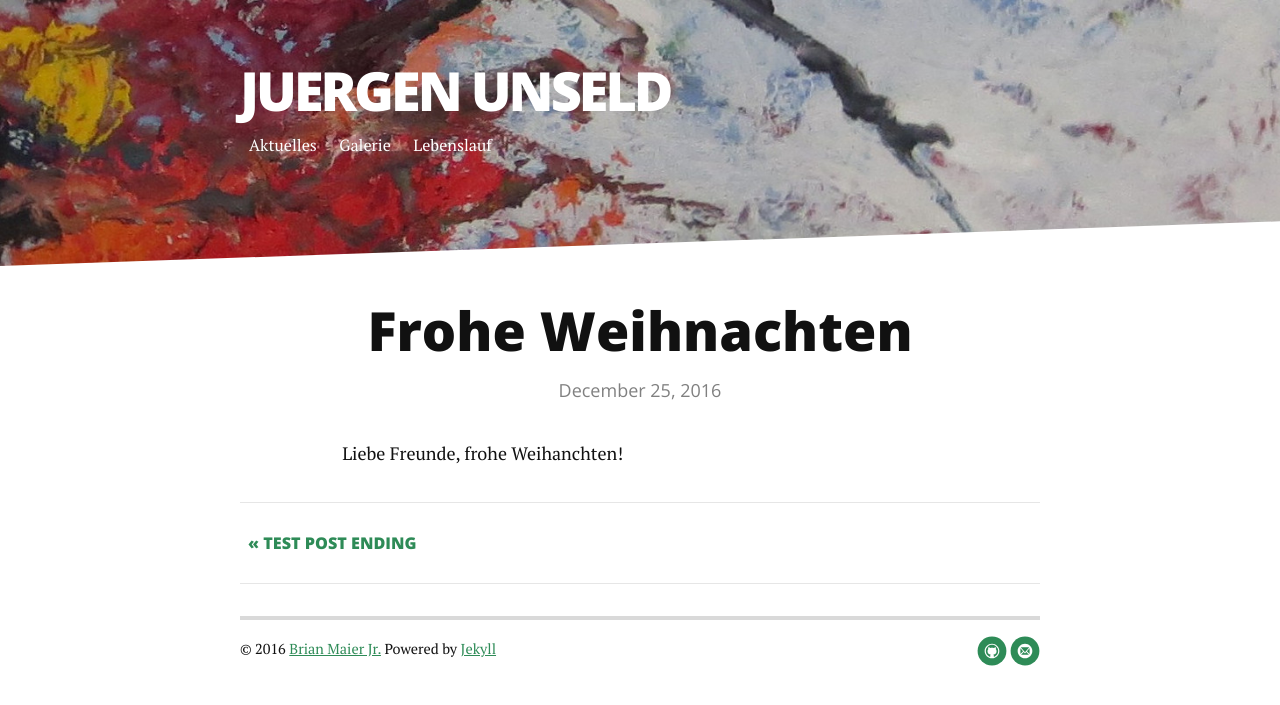
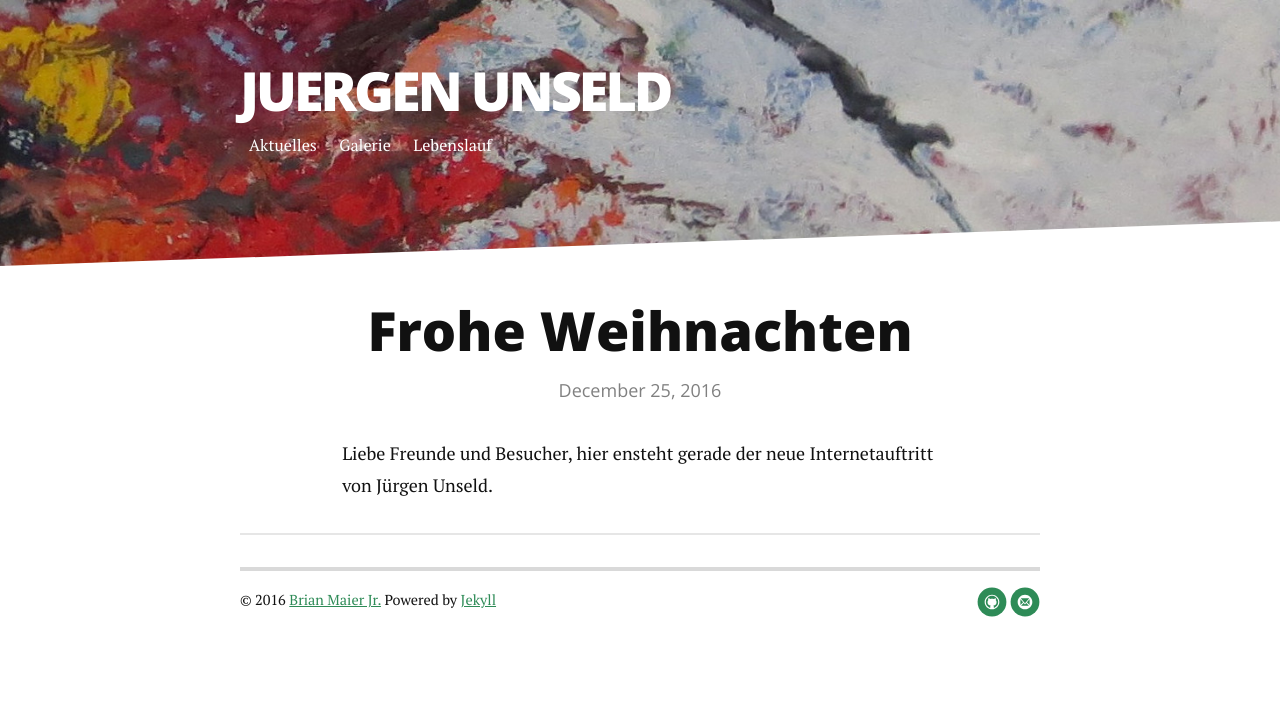
Before and after one commit to jueunseld/jueunseld.github.io, a Jekyll site: the page built from _posts/2016-12-25-Frohe-Weihnachten.md, in a window 1280 px wide. Shown: the top 705 px of the page. Built offline with Jekyll 4.4.1, drawn with Linux system fonts in a browser that asks for light colours; nearby versions of some CDN libraries.

Commit message:
ausschnitt bg

```diff
--- a/_posts/2016-12-25-Frohe-Weihnachten.md
+++ b/_posts/2016-12-25-Frohe-Weihnachten.md
@@ -4,4 +4,5 @@ title:  "Frohe Weihnachten"
 date:   2016-12-25
 ---
 
-Liebe Freunde, frohe Weihanchten!
+Liebe Freunde und Besucher,
+hier ensteht gerade der neue Internetauftritt von Jürgen Unseld.
```
Also changed, not shown: beispiele/2014-12-10-test-post.md (renamed from _posts/2014-12-10-test-post.md), beispiele/2014-12-11-image-in-post.md (renamed from _posts/2014-12-11-image-in-post.md), beispiele/2014-12-12-figure-with-caption.md (renamed from _posts/2014-12-12-figure-with-caption.md), beispiele/2014-12-13-code-snippet.md (renamed from _posts/2014-12-13-code-snippet.md), beispiele/2014-12-14-featured-image.md (renamed from _posts/2014-12-14-featured-image.md), beispiele/2014-12-15-example-post-formatting.md (renamed from _posts/2014-12-15-example-post-formatting.md), beispiele/2016-12-10-test-post2.md (renamed from _posts/2016-12-10-test-post2.md).
